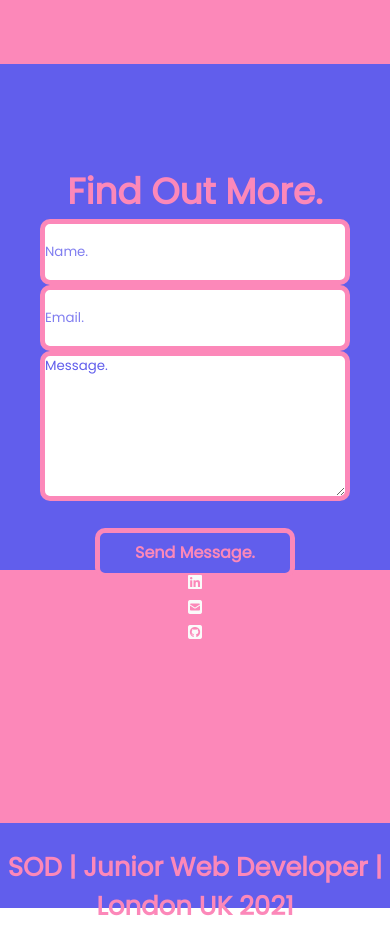
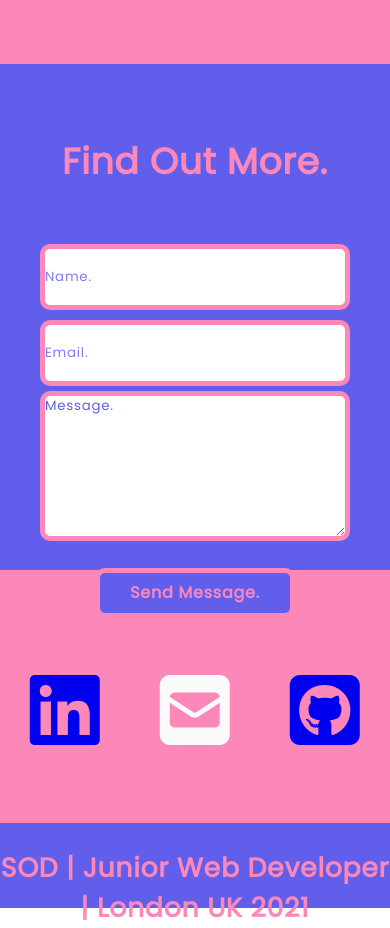
Before and after one commit to sod09/sod_nology_portfolio, a plain HTML site: page index.html in a window 390 px wide. Shown: the part 2637-3565 px from the top of the page. Drawn offline with Linux system fonts and the light colour scheme.

Commit message:
website structure complete- add links / media queries / finishing

```diff
--- a/_base.scss
+++ b/_base.scss
@@ -11,6 +11,7 @@ $color-white: #fafafa;
   padding: 0;
   box-sizing: border-box;
   font-family: $font-body;
+  letter-spacing: 0.75px;
   }
 
   a:link,
--- a/_components.scss
+++ b/_components.scss
@@ -7,6 +7,7 @@ nav {
   max-width: 100%;
   padding: 32px 60px;
   height: 20vh;
+
 
   .nav__logo {
     font-weight: bold;
@@ -174,8 +175,7 @@ nav {
     align-items: center;
     flex-direction: column;
     color: $color-primary;
-    padding-top: 50px;
-
+    padding-top: 20px;
   }
 
   input {
@@ -183,6 +183,11 @@ nav {
     height: 66px;
     border: 5px solid $color-secondary;
     border-radius: 10px;
+    margin: 5px;
+  }
+
+  .form__name {
+    margin-top: 50px;
   }
 
   textarea {
@@ -191,7 +196,6 @@ nav {
     width: 310px;
     height: 150px;
     color: $color-primary
-    opacity: 0.8;
   }
 
   ::placeholder {
@@ -226,9 +230,15 @@ nav {
   background-color: $color-secondary;
   height: 30vh;
   width: 100%;
-  text-align: center;
-  align-items: center;
   color: $color-white;
+  padding-top: 100px;
+
+  .socials__container {
+    display:flex;
+    justify-content: space-around;
+    align-items: center;
+
+    }
 
 }
 
@@ -239,6 +249,6 @@ nav {
   justify-content: center;
   text-align: center;
   padding-top: 25px;
-  font-size: small;
+  font-size: smaller;
   // Why does font-size not go to 24?
 }
--- a/index.html
+++ b/index.html
@@ -36,7 +36,7 @@
 
     <!-- About/Education Section -->
 
-    <section class="about">
+    <section class="about" id="about">
       <h1 class="about__title">About Me.</h1>
       <p class="about__text">Lorem ipsum dolor sit amet consectetur adipisicing elit. Molestiae laborum, perferendis, tempora consectetur facere odit temporibus doloremque corporis cumque libero vitae assumenda debitis, doloribus obcaecati veniam perspiciatis mollitia! Aspernatur, provident?</p>
       <h1 class="about__education__title">Education.</h1>
@@ -44,7 +44,7 @@
     </section>
 
     <!-- Skills Section -->
-    <section id="skills-grid">
+    <section id="skills">
 
       <div class="grid">
         <div  class="skills_html5 first_icon"><i class="fab fa-html5 fa-5x"></i></div>
@@ -96,7 +96,7 @@
 
     <!-- Projects -->
 
-    <section class="projects">
+    <section class="projects" id="projects">
       <h1 class="projects__header">Projects.</h1>
       <img class="project__image" src="./pexels-tara-winstead-7123145.jpg" alt="photo of project">
       <img class="project__image" src="./pexels-tara-winstead-7123145.jpg" alt="photo of project">
@@ -105,7 +105,7 @@
 
     <!-- Find Out More Form -->
 
-    <section class="find_out_more_section">
+    <section class="find_out_more_section" id="contact">
       <form action="" class="form">
         <h1 class="form__heading">Find Out More.</h1>
           <div class="form__name">
@@ -124,9 +124,11 @@
     <!-- Social Links -->
 
     <section class="socials">
-      <div class="socials__icon"><i class="fab fa-linkedin"></i></div>
-      <div class="socials__icon"><i class="fas fa-envelope-square"></i></i></div>
-      <div class="socials__icon"><i class="fab fa-github-square"></i></div>
+      <div class="socials__container">
+        <div class="socials__icon"><a href="https://www.linkedin.com/in/sasha-o%E2%80%99donovan-4683971b8/"><i class="fab fa-linkedin fa-5x"></i></a></div>
+        <div class="socials__icon"><i class="fas fa-envelope-square fa-5x"></i></i></div>
+        <div class="socials__icon"><a href="https://github.com/sod09"><i class="fab fa-github-square fa-5x"></i></a></div>
+      </div>
     </section>
 
 
```
Also changed, not shown: main.css.
